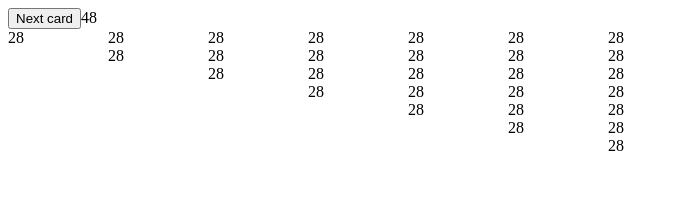
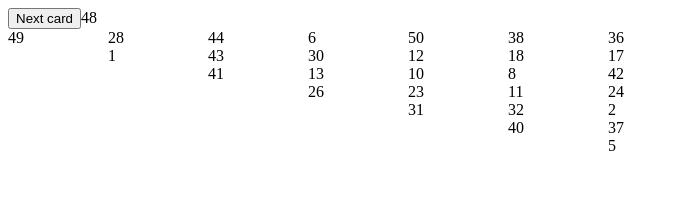
Before and after one commit to Hayk-Tiberius/solitaire, a React (Vite) app: page / in a window 1280 px wide. Shown: the top 204 px of the page, without its empty margins (0-679 px from the left). Built offline with nearby package versions, Linux system fonts and the light colour scheme.

Commit message:
Arr_deck done, field fixed

```diff
--- a/src/components/cards_products.tsx
+++ b/src/components/cards_products.tsx
@@ -1,6 +1,6 @@
 import { useState } from "react";
 import { type ICard } from "../models";
-import { arr_deck, arr_field } from "../models";
+import { arr_deck, chunkedArray } from "../models";
 
 interface CardProps {
   card: ICard;
@@ -31,7 +31,7 @@ export function Product(props: CardProps) {
             <div key={`div-${divIndex}`}>
               {Array.from({ length: divIndex + 1 }, (_, spanIndex) => (
                 <span key={`span-${divIndex}-${spanIndex}`}>
-                  {arr_field[1]}
+                  {chunkedArray[divIndex][spanIndex]}
                   <br />
                 </span>
               ))}
--- a/src/models.ts
+++ b/src/models.ts
@@ -32,8 +32,17 @@ for (let i: number = 0; i < 28; i++) {
   arr_field.push(arr_unique[i]);
 }
 
+let chunkSize = 1;
+const chunkedArray: number[][] = [];
+while (arr_field.length) {
+  chunkedArray.push(arr_field.splice(0, chunkSize));
+  chunkSize += 1;
+}
+
+console.log(chunkedArray);
+
 for (let i: number = 0; i < 28; i++) {
   arr_deck.shift();
 }
 
-export { arr_unique, arr_field, arr_deck };
+export { arr_unique, chunkedArray, arr_deck };
```
